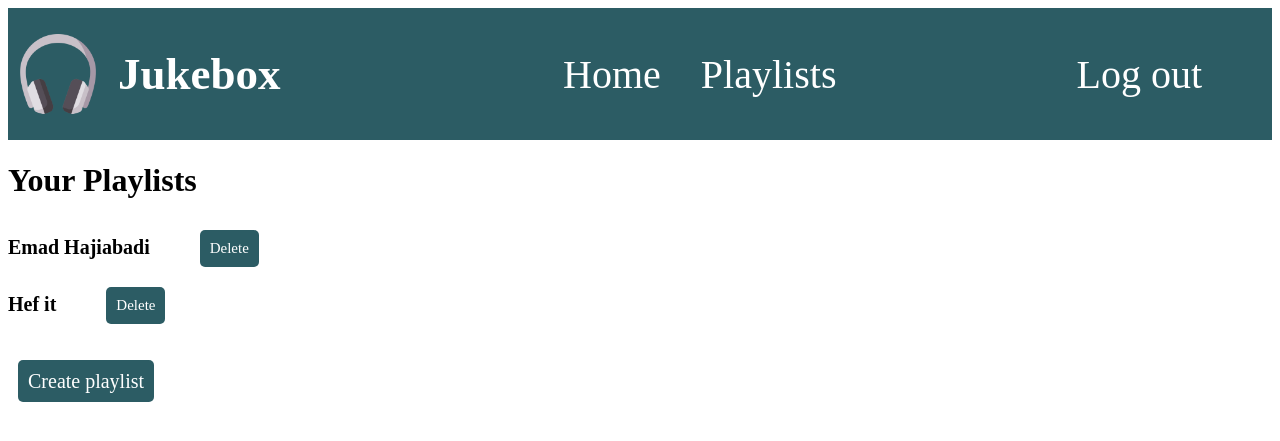
After one commit to EmadGP/My_Projects, a Django app: page /app/playlist/ in a window 1280 px wide. The commit adds this page. Shown: the top 441 px of the page. Run offline with Django 4.2, Linux system fonts and the light colour scheme; a user stored in the database is signed in; data comes from the database, SQL or seed files in the repository; both versions use the stored data as it was after the commit; some libraries are stand-ins or nearby versions.

Commit message:
minor changes

```diff
--- a/Django/Music_player/Jukebox/app/admin.py
+++ b/Django/Music_player/Jukebox/app/admin.py
@@ -1,8 +1,9 @@
 from django.contrib import admin
-from .models import Song, Genre
+from .models import *
 
 class GenreAdmin(admin.ModelAdmin):
     list_display = ('name', 'image')
 
 admin.site.register(Genre, GenreAdmin)
 admin.site.register(Song)
+admin.site.register(Playlist)
--- a/Django/Music_player/Jukebox/app/management/commands/populate.py
+++ b/Django/Music_player/Jukebox/app/management/commands/populate.py
@@ -18,6 +18,7 @@ class Command(BaseCommand):
                 title=fake.sentence(nb_words=2),  # Fake song title
                 artist=fake.name(),  # Fake artist name
                 genre=random.choice(genres),  # Random genre from the custom list
+                duration=random.randint(60, 240)  # Random duration between 1 and 10 minutes
             )
 
         self.stdout.write(self.style.SUCCESS('Successfully populated the database with fake data'))
--- a/Django/Music_player/Jukebox/app/models.py
+++ b/Django/Music_player/Jukebox/app/models.py
@@ -1,9 +1,10 @@
+from django.contrib.auth.models import User
 from django.db import models
+from django.conf import settings
 
 class Genre(models.Model):
     name = models.CharField(max_length=255)
-    image = models.ImageField(null=True, blank=True)  # Add image field
-
+    image = models.ImageField(null=True, blank=True)
 
     def __str__(self):
         return self.name
@@ -12,6 +13,15 @@ class Song(models.Model):
     title = models.CharField(max_length=255)
     artist = models.CharField(max_length=255)
     genre = models.ForeignKey(Genre, on_delete=models.CASCADE)
+    duration = models.IntegerField(default=0)
 
     def __str__(self):
         return self.title
+
+class Playlist(models.Model):
+    name = models.CharField(max_length=255)
+    songs = models.ManyToManyField(Song, default=None, blank=True)
+    owner = models.ForeignKey(settings.AUTH_USER_MODEL, on_delete=models.CASCADE, blank=True, null=True)
+
+    def __str__(self):
+        return self.name
--- a/Django/Music_player/Jukebox/app/templates/app/home.html
+++ b/Django/Music_player/Jukebox/app/templates/app/home.html
@@ -6,7 +6,6 @@
     <meta charset="UTF-8">
     <title>Title</title>
         <link rel="stylesheet" href="{% static '/css/home.css' %}">
-
 </head>
 <body>
 
@@ -16,8 +15,8 @@
     <nav>
         <ul>
             <li><a href="{% url 'Home' %}">Home</a></li>
-            <li><a href="#">Playlists</a></li>
-            <li><a href="sign_out" class="logout">Log out</a></li>
+            <li><a href="{% url 'playlist_overview' %}">Playlists</a></li>
+            <li><a href="{% url 'sign_out' %}" class="logout">Log out</a></li>
         </ul>
     </nav>
 </header>
--- /dev/null
+++ b/Django/Music_player/Jukebox/app/templates/app/playlist_overview.html
@@ -0,0 +1,23 @@
+{% extends 'app/home.html' %}
+
+{% block title %} Playlists {% endblock %}
+
+{% block content %}
+<h1>Your Playlists</h1>
+<div class="playlist_overview">
+
+    {% for playlist in playlists %}
+        <div class="playlist_row">
+            <p><a class="playlist" href=" {% url 'playlist_detail' playlist.id %} ">{{ playlist.name}}</a></p>
+            <a class="delete" href="{% url 'deleting_playlist' playlist.id %}"> Delete </a>
+        </div>
+
+    {% empty %}
+        You haven't created any playlists yet.
+    {% endfor %}
+    <br>
+    <br>
+    <a class="button" href="{% url 'creating_playlist' %}"> Create playlist </a>
+</div>
+
+{% endblock %}
--- a/Django/Music_player/Jukebox/app/urls.py
+++ b/Django/Music_player/Jukebox/app/urls.py
@@ -5,6 +5,9 @@ from . import views
 urlpatterns = [
     path('', views.Home, name='Home'),
     path('genre/<int:genre_id>/', views.genre_detail, name='genre_detail'),
+    path('playlist/', views.playlist_overview, name='playlist_overview'),
+    path('playlist/create/', views.creating_playlist, name='creating_playlist'),
+    path('playlist/delete/<int:pk>/', views.deleting_playlist, name='deleting_playlist'),
+    path('playlist/<int:playlist_id>/', views.playlist_detail, name='playlist_detail'),
     path("sign_out", sign_out, name="sign_out"),
-
 ]
--- a/Django/Music_player/Jukebox/app/views.py
+++ b/Django/Music_player/Jukebox/app/views.py
@@ -1,13 +1,57 @@
+from django.contrib.auth.decorators import login_required
 from django.http import HttpResponse
-from django.shortcuts import render, get_object_or_404
-from .models import Genre, Song
+from django.shortcuts import render, get_object_or_404, redirect
+
+from .forms import *
+from .models import *
 
 def Home(request):
-
-    Genres = Genre.objects.all()
+    Genres = Genre.objects.all  ()
     return render(request, 'app/genre.html', {'Genres': Genres})
 
 def genre_detail(request, genre_id):
     genre = get_object_or_404(Genre, id=genre_id)
     songs = Song.objects.filter(genre=genre)
-    return render(request, 'app/genre_detail.html', {'genre': genre, 'songs': songs})
+    user_playlist = Playlist.objects.filter(owner=request.user)
+
+    context = {
+        'playlists': user_playlist,
+        'genre': genre,
+        'songs': songs,
+    }
+    return render(request, 'app/genre_detail.html', context)
+
+@login_required(login_url='Home')
+def creating_playlist(request):
+    form = PlaylistForm()
+    playlists = Playlist.objects.all()
+
+    if request.method == "POST":
+        form = PlaylistForm(request.POST)
+        if form.is_valid():
+            playlist = form.save(commit=False)
+            playlist.owner = request.user
+            form.save()
+            return redirect('playlist_overview')
+
+    context = {'form': form, 'playlist': playlists}
+    return render(request, 'app/create_playlist.html', context)
+
+@login_required(login_url='Home')
+def playlist_overview(request):
+    user_playlist = Playlist.objects.filter(owner=request.user)
+
+    context = {'playlists': user_playlist}
+    return render(request, 'app/playlist_overview.html',context )
+
+@login_required(login_url='Home')
+def deleting_playlist(request, pk):
+    playlist = Playlist.objects.get(id=pk)
+    playlist.delete()
+    return redirect('playlist_overview')
+
+@login_required(login_url='Home')
+def playlist_detail(request, playlist_id):
+    playlist = get_object_or_404(Playlist, id=playlist_id)
+    songs = playlist.songs.all()
+    return render(request, 'app/playlist_detail.html', {'playlist': playlist, 'songs': songs})
--- a/Django/Music_player/Jukebox/static/css/home.css
+++ b/Django/Music_player/Jukebox/static/css/home.css
@@ -74,11 +74,135 @@ a.logout {
     font-family: 'Roboto', sans-serif;
     font-weight: bold;
 }
+.song_parent {
+    display: flex;
+    flex-direction: row;
+    flex-wrap: wrap;
+    justify-content: space-evenly;
+}
+.Song_box {
+    position: relative;
+    margin-top: 20px;
+    border: 5px solid #2c5c64;
+    border-radius: 15px;
+    height: 70px;
+    width: 300px;
+    padding: 10px;
 
-.song_box {
+}
+
+.add_btn {
+    position: absolute; /* Positions the button absolutely within the .Song_box */
+    top: 10px; /* Adjusts the vertical position */
+    left: 90%; /* Adjusts the horizontal position */
+    background-color: #2c5c64;
+    color: white;
+    border: none;
+    border-radius: 5px;
+    padding: 5px;
+    cursor: pointer;
+    font-size: 15px;
+}
+
+.song_details {
+    padding-right: 50px; /* Adds space on the right to avoid overlap with the button */
+}
+
+.button {
+    background-color: #2c5c64;
+    color: white;
+    border: none;
+    border-radius: 5px;
+    padding: 10px;
+    margin: 10px;
+    cursor: pointer;
+    font-size: 20px;
+}
+
+input {
+    border: 3px solid #000;
+    border-radius: 5px;
+    height: 50px;
+    line-height: normal;
+    color: #282828;
+    display: block;
+    width: 30%;
+    box-sizing: border-box;
+    user-select: auto;
+    font-size: 16px;
+    padding: 0 6px;
+    padding-left: 12px;
+
+    :focus {
+        border: 3px solid #5551ff;
+    }
+}
+
+.delete {
+    background-color: #2c5c64;
+    color: white;
+    border: none;
+    border-radius: 5px;
+    padding: 10px;
+    margin: 10px;
+    cursor: pointer;
+    font-size: 15px;
+}
+
+.playlist_overview {}
+
+.playlist_row {
     display: flex;
-    flex-wrap: wrap;
-    justify-content: center;
-    margin-top: 20px;
-    border: 1px solid black;
 }
+
+.playlist {
+    color: black;
+    font-size: 20px;
+    font-weight: bold;
+}
+
+
+
+.popup {
+    position: fixed;
+    z-index: 1;
+    left: 0;
+    top: 0;
+    width: 100%;
+    height: 100%;
+    overflow: auto;
+    background-color: rgba(
+        0,
+        0,
+        0,
+        0.4
+    );
+    display: none;
+}
+.popup-content {
+    background-color: white;
+    margin: 10% auto;
+    padding: 20px;
+    border: 5px solid #2c5c64;
+    border-radius: 20px;
+    width: 30%;
+    font-weight: bolder;
+}
+.popup-content button {
+    display: block;
+    margin: 0 auto;
+}
+.show {
+    display: block;
+}
+
+.closePopup {
+    background-color: #2c5c64;
+    color: white;
+    border: none;
+    border-radius: 5px;
+    padding: 10px;
+    margin: 10px;
+    cursor: pointer;
+    font-size: 15px;
+}
```
Also changed, not shown: Django/Music_player/Jukebox/app/forms.py (added, +9 -0 lines), Django/Music_player/Jukebox/app/templates/app/create_playlist.html (added, +25 -0 lines), Django/Music_player/Jukebox/app/templates/app/genre_detail.html (+24 -6 lines), Django/Music_player/Jukebox/app/templatetags/operations.py (added, +14 -0 lines), Django/Music_player/Jukebox/static/javascript/add_button.js (added, +17 -0 lines), Django/Music_player/Jukebox/app/migrations/0004_song_duration.py (added), Django/Music_player/Jukebox/app/migrations/0005_playlist.py (added), Django/Music_player/Jukebox/app/migrations/0006_playlist_owner_alter_playlist_songs.py (added), Django/Music_player/Jukebox/app/templatetags/__init__.py (added), Django/Music_player/Jukebox/db.sqlite3.
